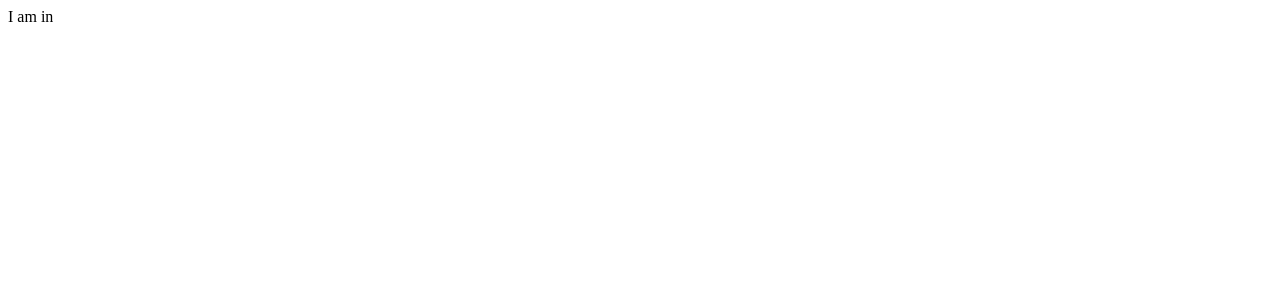
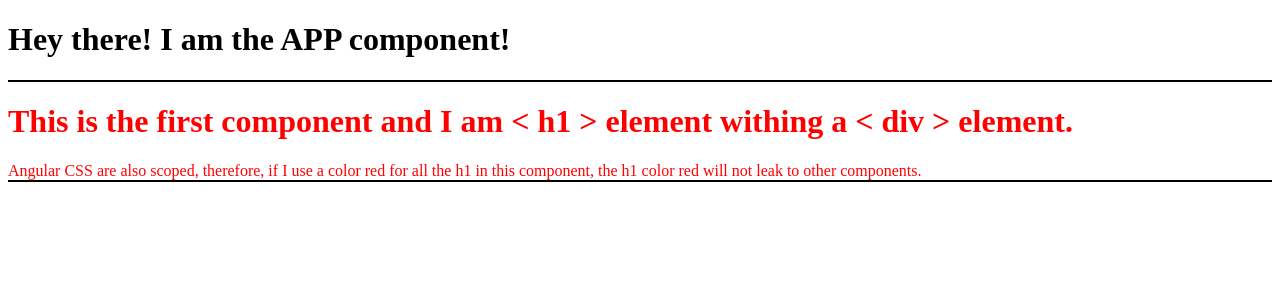
Before and after one commit to JanshenV/angunlarWithSpareTime, an Angular app: page / in a window 1280 px wide. Shown: the top 300 px of the page. Built offline with nearby package versions, Linux system fonts and the light colour scheme.

Commit message:
Generated first component and testes scoped and global styles on them

```diff
--- a/src/app/app.component.html
+++ b/src/app/app.component.html
@@ -1 +1,5 @@
-<div>I am in</div>
+<div class="appMain">
+  <h1>Hey there! I am the APP component!</h1>
+</div>
+
+<app-first-component></app-first-component>
--- a/src/app/app.module.ts
+++ b/src/app/app.module.ts
@@ -3,10 +3,12 @@
 
 import { AppRoutingModule } from './app-routing.module';
 import { AppComponent } from './app.component';
+import { FirstComponentComponent } from './components/first-component/first-component.component';
 
 @NgModule({
   declarations: [
-    AppComponent
+    AppComponent,
+    FirstComponentComponent
   ],
   imports: [
     BrowserModule,
--- /dev/null
+++ b/src/app/components/first-component/first-component.component.css
@@ -0,0 +1,7 @@
+h1 {
+    color: red;
+}
+
+span {
+    color: red;
+}
--- /dev/null
+++ b/src/app/components/first-component/first-component.component.html
@@ -0,0 +1,10 @@
+<div>
+  <h1>
+    This is the first component and I am < h1 > element withing a < div >
+    element.
+  </h1>
+  <span>
+    Angular CSS are also scoped, therefore, if I use a color red for all the h1
+    in this component, the h1 color red will not leak to other components.
+  </span>
+</div>
--- /dev/null
+++ b/src/app/components/first-component/first-component.component.ts
@@ -0,0 +1,15 @@
+import { Component, OnInit } from '@angular/core';
+
+@Component({
+  selector: 'app-first-component',
+  templateUrl: './first-component.component.html',
+  styleUrls: ['./first-component.component.css']
+})
+export class FirstComponentComponent implements OnInit {
+
+  constructor() { }
+
+  ngOnInit(): void {
+  }
+
+}
--- a/src/styles.css
+++ b/src/styles.css
@@ -1 +1,5 @@
 /* You can add global styles to this file, and also import other style files */
+div {
+    width: 100%;
+    border-bottom: 2px solid black;
+}
```
Also changed, not shown: 1 other file (tests, documents, lock files or other folders).
